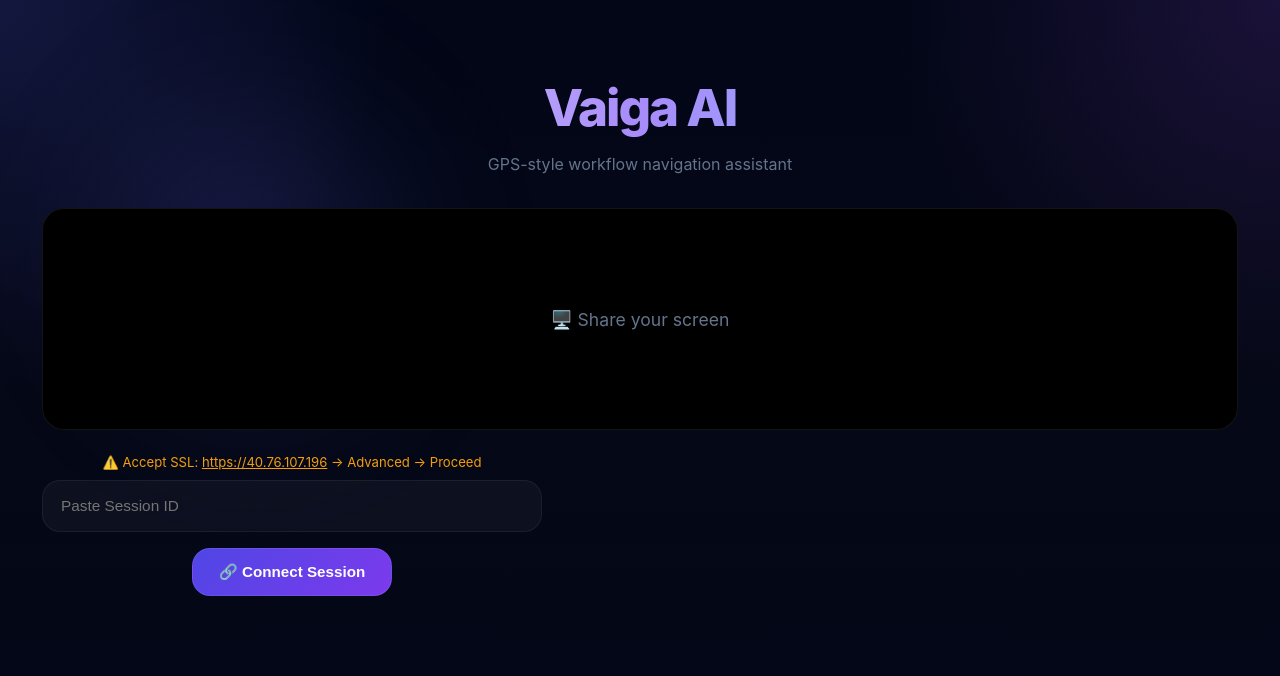
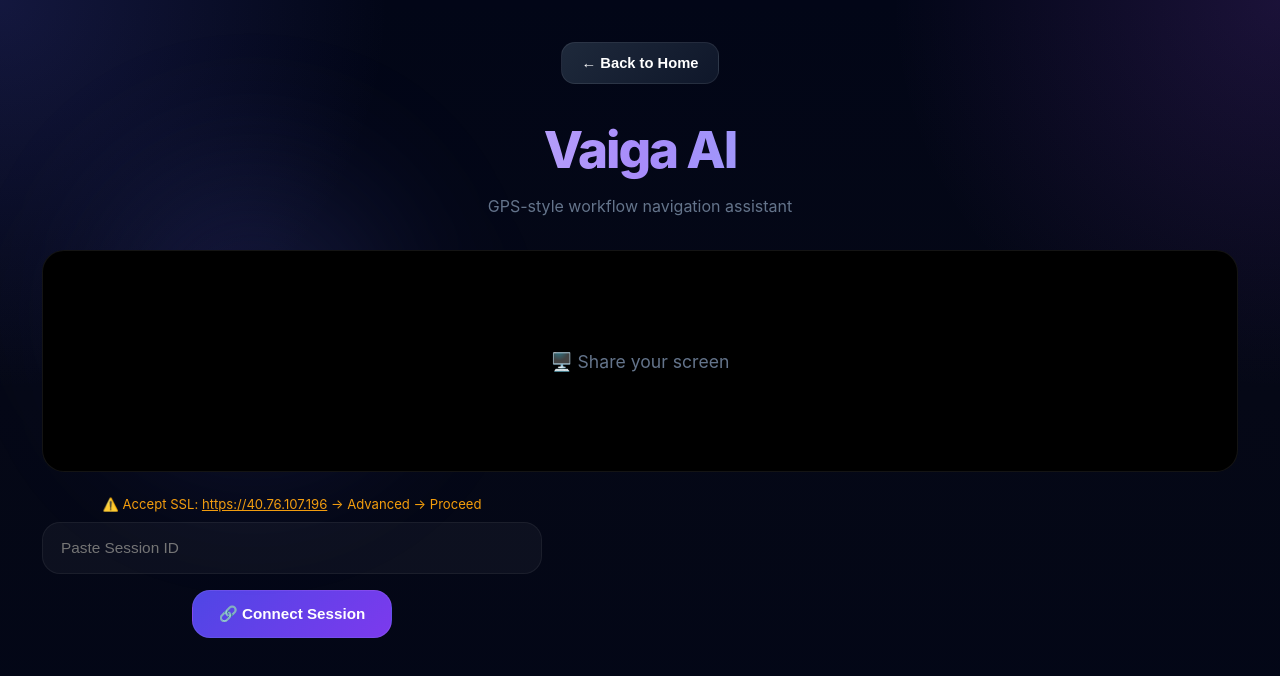
Before and after one commit to groupvaiga/vaiga, a React (Create React App) app: page /studenthelper in a window 1280 px wide. Shown: the top 676 px of the page. Built offline with nearby package versions, Linux system fonts and the light colour scheme.

Commit message:
Added StudentHelper navigation

```diff
--- a/src/Sidebar.jsx
+++ b/src/Sidebar.jsx
@@ -1,5 +1,5 @@
 // ── Sidebar ──────────────────────────────────────────────────
-
+import { useNavigate } from 'react-router-dom'
 const NAV_ITEMS = [
   { icon: '✦', label: 'New Session', action: 'onNewChat' },
 
@@ -32,7 +32,7 @@
   userInitials
 
 }) {
-
+ const navigate = useNavigate()
   const resolveAction = (key) =>
     key === 'onNewChat'
       ? onNewChat
@@ -162,14 +162,20 @@
           <button
             key={item.label}
 
-            onClick={() => {
+           onClick={() => {
 
-              setActiveItem(item.label)
+  setActiveItem(item.label)
 
-              const action = resolveAction(item.action)
+  // Navigate to StudentHelper
+  if (item.label === 'StudentHelper') {
+    window.location.href = '/studenthelper'
+    return
+  }
 
-              if (action) action()
-            }}
+  const action = resolveAction(item.action)
+
+  if (action) action()
+}}
 
             style={{
 
--- a/src/StudentHelper.jsx
+++ b/src/StudentHelper.jsx
@@ -1,6 +1,6 @@
 /* global chrome */
 import { useState, useRef, useEffect, useCallback } from 'react'
-
+import { useNavigate } from 'react-router-dom'
 const VM2_URL    = 'https://40.76.107.196'
 const WS_URL     = 'wss://40.76.107.196/live'
 const AGENT      = 'https://127.0.0.1:9999'
@@ -25,7 +25,7 @@
 }
 
 export default function StudentHelper() {
-
+ const navigate = useNavigate()
   const [sessionId,     setSessionId]     = useState('')
   const [connected,     setConnected]     = useState(false)
   const [screenStream,  setScreenStream]  = useState(null)
@@ -469,6 +469,23 @@
 
   return (
     <div style={s.page}>
+      <div style={{ marginBottom: '20px' }}>
+  <button
+    onClick={() => navigate('/home')}
+    style={{
+      padding: '12px 20px',
+      borderRadius: '14px',
+      border: '1px solid rgba(255,255,255,0.08)',
+      background: 'linear-gradient(135deg,#1e293b,#0f172a)',
+      color: '#fff',
+      cursor: 'pointer',
+      fontWeight: 700,
+      fontSize: '0.92rem'
+    }}
+  >
+    ← Back to Home
+  </button>
+</div>
       <div style={s.floatingOrb} />
       <h1 style={s.heroTitle}>Vaiga AI</h1>
       <p style={s.heroSub}>GPS-style workflow navigation assistant</p>
```
